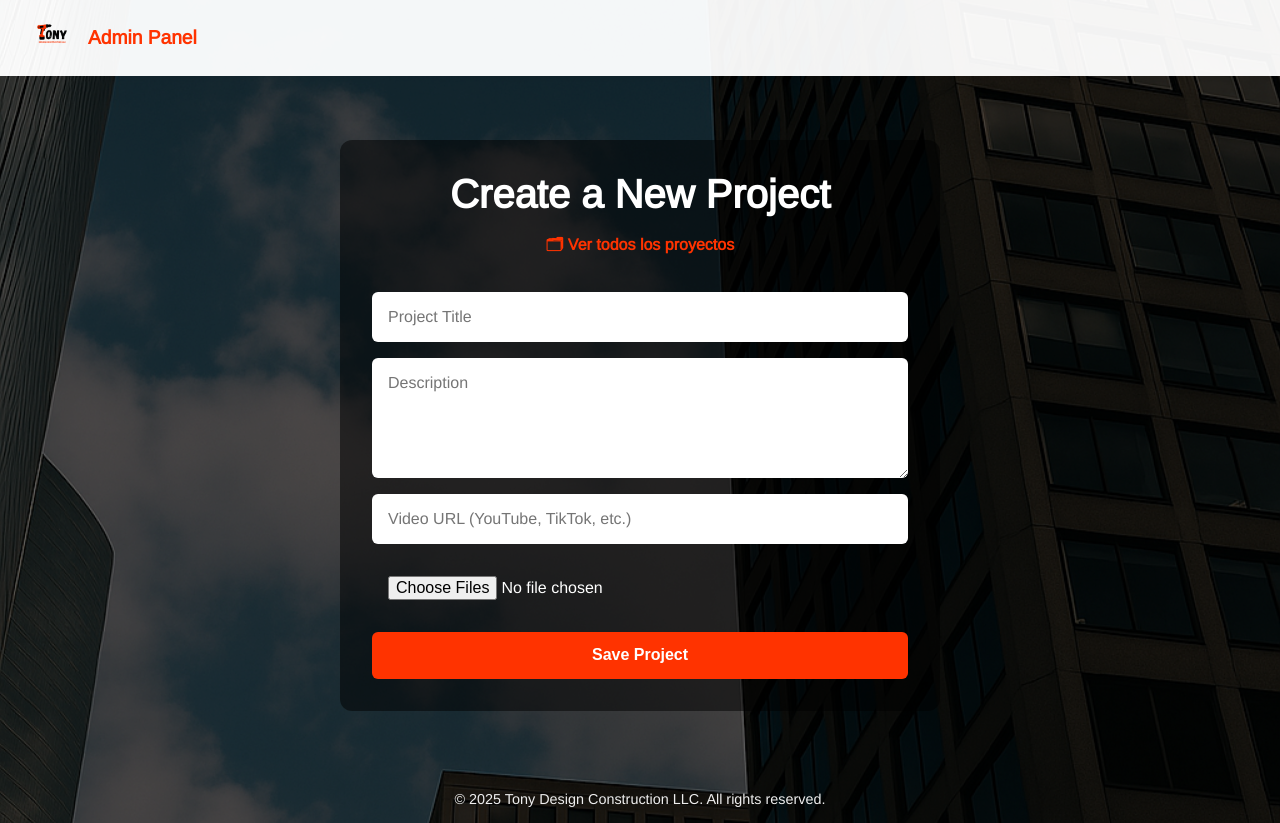
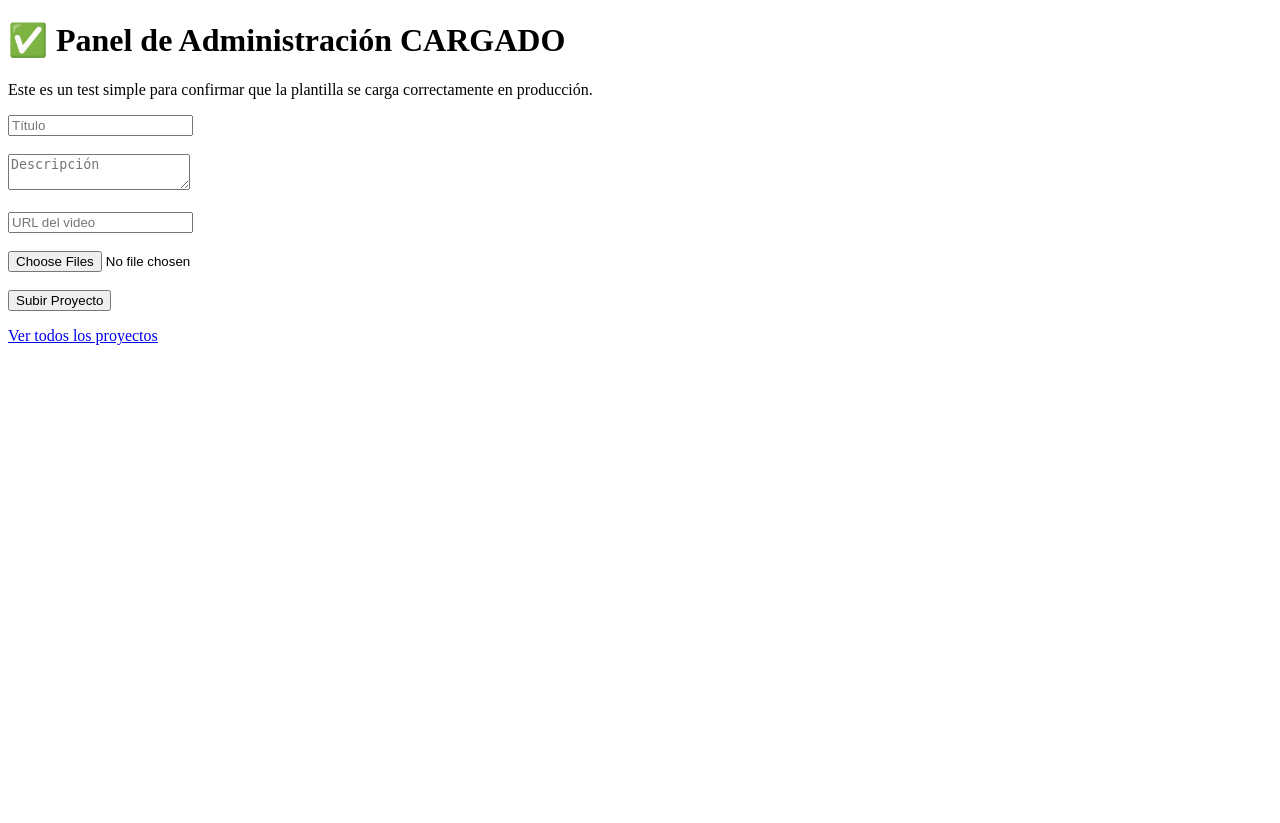
Before and after one commit to EndryMateo/Tony-Construction-BackEnd, a FastAPI app: page /admin in a window 1280 px wide. After the commit the page ends 345 px from the top, so only its background shows below. Run offline with FastAPI, Linux system fonts and the light colour scheme.

```diff
--- a/templates/admin.html
+++ b/templates/admin.html
@@ -1,207 +1,21 @@
 <!DOCTYPE html>
 <html lang="en">
-  <head>
-    <meta charset="UTF-8" />
-    <title>Admin Panel | Tony Design Construction LLC</title>
-    <meta name="viewport" content="width=device-width, initial-scale=1.0" />
+<head>
+  <meta charset="UTF-8" />
+  <title>Admin Panel - TEST</title>
+</head>
+<body>
+  <h1>✅ Panel de Administración CARGADO</h1>
+  <p>Este es un test simple para confirmar que la plantilla se carga correctamente en producción.</p>
 
-    <!-- ✅ Favicon -->
-    <link rel="icon" href="/static/uploads/tony_favicon_circular.ico" type="image/x-icon" />
+  <form method="post" action="/admin/create-project" enctype="multipart/form-data">
+    <input type="text" name="title" placeholder="Título" required><br><br>
+    <textarea name="description" placeholder="Descripción" required></textarea><br><br>
+    <input type="url" name="video_url" placeholder="URL del video" required><br><br>
+    <input type="file" name="images" multiple required><br><br>
+    <button type="submit">Subir Proyecto</button>
+  </form>
 
-    <!-- ✅ Meta Description -->
-    <meta name="description" content="Admin panel for Tony Design Construction LLC – manage your kitchen, bath, and remodeling projects with ease." />
-
-    <!-- ✅ Structured Data (Organization & Logo) -->
-    <script type="application/ld+json">
-    {
-      "@context": "https://schema.org",
-      "@type": "Organization",
-      "name": "Tony Design Construction LLC",
-      "url": "https://tonydesignconstruction.com",
-      "logo": "https://tonydesignconstruction.com/images/logo.png"
-    }
-    </script>
-
-    <link href="https://fonts.googleapis.com/css2?family=Arimo&display=swap" rel="stylesheet" />
-
-    <style>
-      :root {
-        --primary-red: #ff3300;
-        --red-hover: #e62e00;
-        --light-gray: #ededed;
-        --dark-text: #111;
-        --white: #ffffff;
-      }
-
-      * {
-        box-sizing: border-box;
-        margin: 0;
-        padding: 0;
-      }
-
-      body {
-        font-family: "Arimo", sans-serif;
-        background: url("/static/uploads/contact-bg.jpg") no-repeat center center / cover;
-        background-size: cover;
-        background-position: center;
-        background-repeat: no-repeat;
-        background-attachment: scroll;
-        color: var(--white);
-        min-height: 100vh;
-        display: flex;
-        flex-direction: column;
-      }
-
-      header {
-        background-color: rgba(255, 255, 255, 0.95);
-        padding: 1rem 2rem;
-        display: flex;
-        align-items: center;
-        justify-content: space-between;
-        box-shadow: 0 2px 8px rgba(0, 0, 0, 0.05);
-      }
-
-      .logo-box {
-        display: flex;
-        align-items: center;
-        gap: 1rem;
-      }
-
-      .logo-box img {
-        height: 40px;
-      }
-
-      .logo-box strong {
-        font-size: 1.2rem;
-        font-weight: 700;
-        color: var(--primary-red);
-      }
-
-      .admin-section {
-        background-color: rgba(0, 0, 0, 0.6);
-        padding: 4rem 2rem;
-        flex: 1;
-        display: flex;
-        justify-content: center;
-        align-items: center;
-      }
-
-      .admin-container {
-        background-color: rgba(0, 0, 0, 0.5);
-        padding: 2rem;
-        border-radius: 12px;
-        width: 100%;
-        max-width: 600px;
-        text-align: center;
-      }
-
-      .admin-container h2 {
-        font-size: 2.5rem;
-        margin-bottom: 1rem;
-        color: white;
-      }
-
-      .project-link {
-        color: var(--primary-red);
-        font-weight: bold;
-        margin-bottom: 1rem;
-        display: inline-block;
-        text-decoration: none;
-      }
-
-      .project-link:hover {
-        text-decoration: underline;
-      }
-
-      .admin-form {
-        display: flex;
-        flex-direction: column;
-        gap: 1rem;
-        margin-top: 1rem;
-      }
-
-      .admin-form input,
-      .admin-form textarea {
-        padding: 1rem;
-        border: none;
-        border-radius: 6px;
-        font-size: 1rem;
-        font-family: inherit;
-        resize: vertical;
-      }
-
-      .admin-form textarea {
-        min-height: 120px;
-      }
-
-      .admin-form button {
-        background-color: var(--primary-red);
-        color: white;
-        font-weight: bold;
-        font-size: 1rem;
-        border: none;
-        border-radius: 6px;
-        padding: 0.9rem;
-        cursor: pointer;
-        transition: background-color 0.3s ease;
-      }
-
-      .admin-form button:hover {
-        background-color: var(--red-hover);
-      }
-
-      @media (max-width: 768px) {
-        .admin-container h2 {
-          font-size: 2rem;
-        }
-
-        .admin-form input,
-        .admin-form textarea,
-        .admin-form button {
-          font-size: 0.95rem;
-        }
-      }
-
-      .footer {
-        text-align: center;
-        font-size: 0.9rem;
-        color: #eee;
-        margin-top: auto;
-        padding: 1rem;
-        background-color: rgba(0, 0, 0, 0.6);
-      }
-    </style>
-  </head>
-  <body>
-    <header>
-      <div class="logo-box">
-        <a href="#"><img src="/static/uploads/logo.png" alt="Tony Logo" /></a>
-        <strong>Admin Panel</strong>
-      </div>
-    </header>
-
-    <section class="admin-section">
-      <div class="admin-container">
-        <h2>Create a New Project</h2>
-
-        <!-- Enlace para ver todos los proyectos -->
-        <a href="/admin/projects" class="project-link">🗂 Ver todos los proyectos</a>
-
-        <form
-          class="admin-form"
-          method="post"
-          action="/admin/create-project"
-          enctype="multipart/form-data"
-        >
-          <input type="text" name="title" placeholder="Project Title" required />
-          <textarea name="description" placeholder="Description" required></textarea>
-          <input type="url" name="video_url" placeholder="Video URL (YouTube, TikTok, etc.)" required />
-          <input type="file" name="images" accept="image/*" multiple required />
-          <button type="submit">Save Project</button>
-        </form>
-      </div>
-    </section>
-
-    <div class="footer">&copy; 2025 Tony Design Construction LLC. All rights reserved.</div>
-  </body>
+  <p><a href="/admin/projects">Ver todos los proyectos</a></p>
+</body>
 </html>
```
